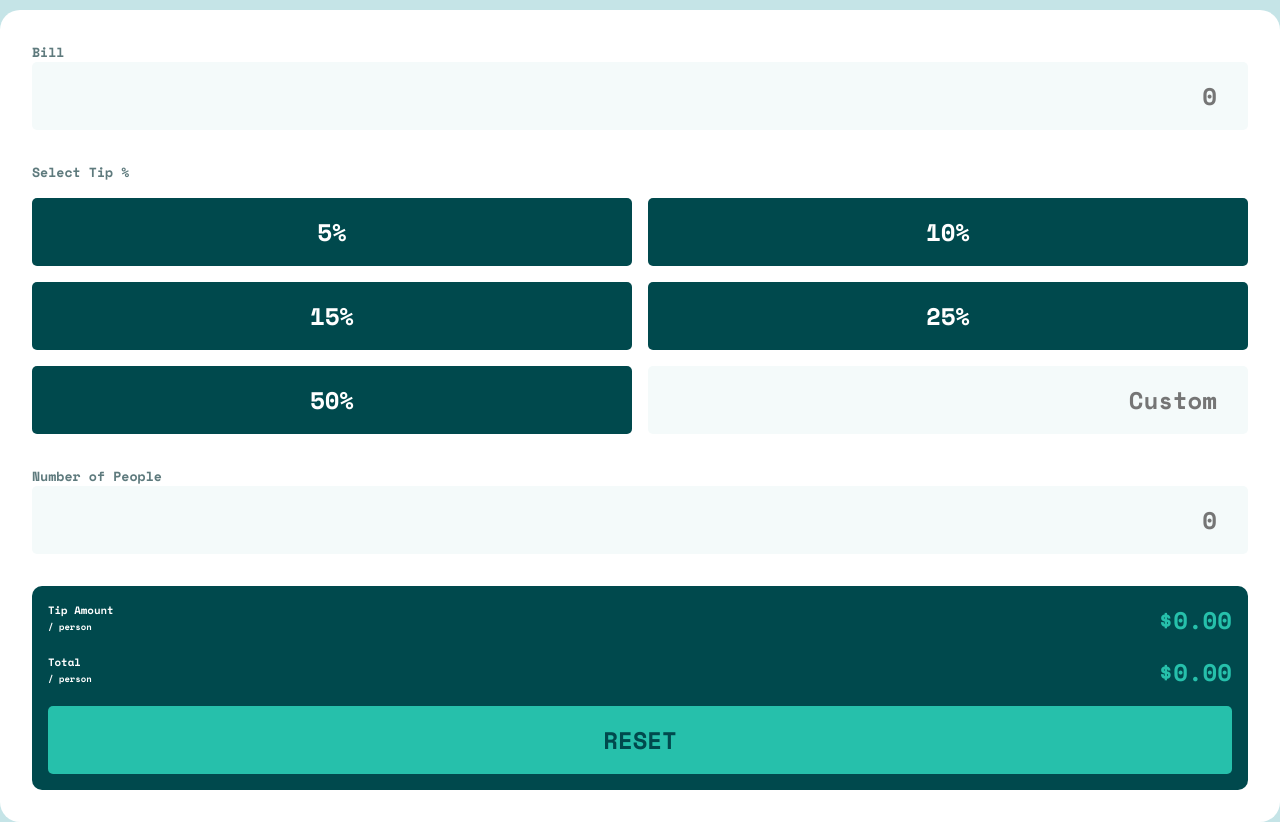
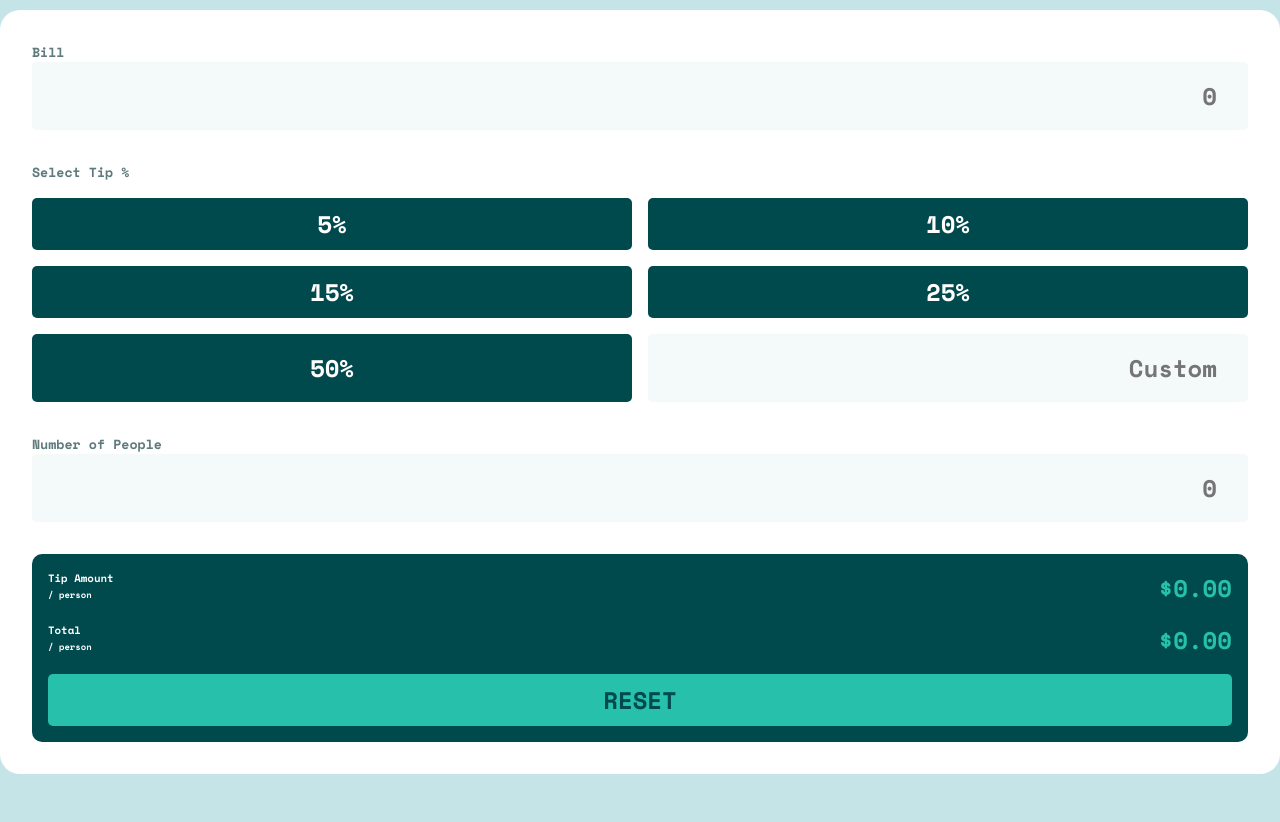
Before and after one commit to emiliaquerino/tip-calculator-app, a plain HTML site: page index.html in a window 1280 px wide. Shown: the part 124-946 px from the top of the page. After the commit the page ends 898 px from the top, so only its background shows below. Drawn offline with nearby package versions, Linux system fonts and the light colour scheme.

Commit message:
Ajusta padding que não estava sendo aplicado nos dois ultimos botoes da tip-section

```diff
--- a/style.css
+++ b/style.css
@@ -62,7 +62,8 @@
   }
 
   .tip-section h5 {
-    grid-column: 1 / span 2; /* Ocupa duas colunas, começando na primeira. */
+    grid-column: 1 / span 2;
+/* Ocupa duas colunas, começando na primeira. */
   }
 
   .tip-section button {
@@ -74,8 +75,12 @@
     font-family: 'Space Mono', monospace;
     border: none;
     border-radius: 5px;
-    padding: 1rem;
+    padding: 0.5rem;
     cursor: pointer;
+  }
+
+  .tip-section .tip-input {
+    padding: 0.5rem; /* Aqui está o padding maior que você quer aplicar. */
   }
 
   .total-section {
@@ -103,6 +108,6 @@
     font-family: 'Space Mono', monospace;
     border: none;
     border-radius: 5px;
-    padding: 1rem;
+    padding: 0.5rem;
     cursor: pointer;
   }
```
